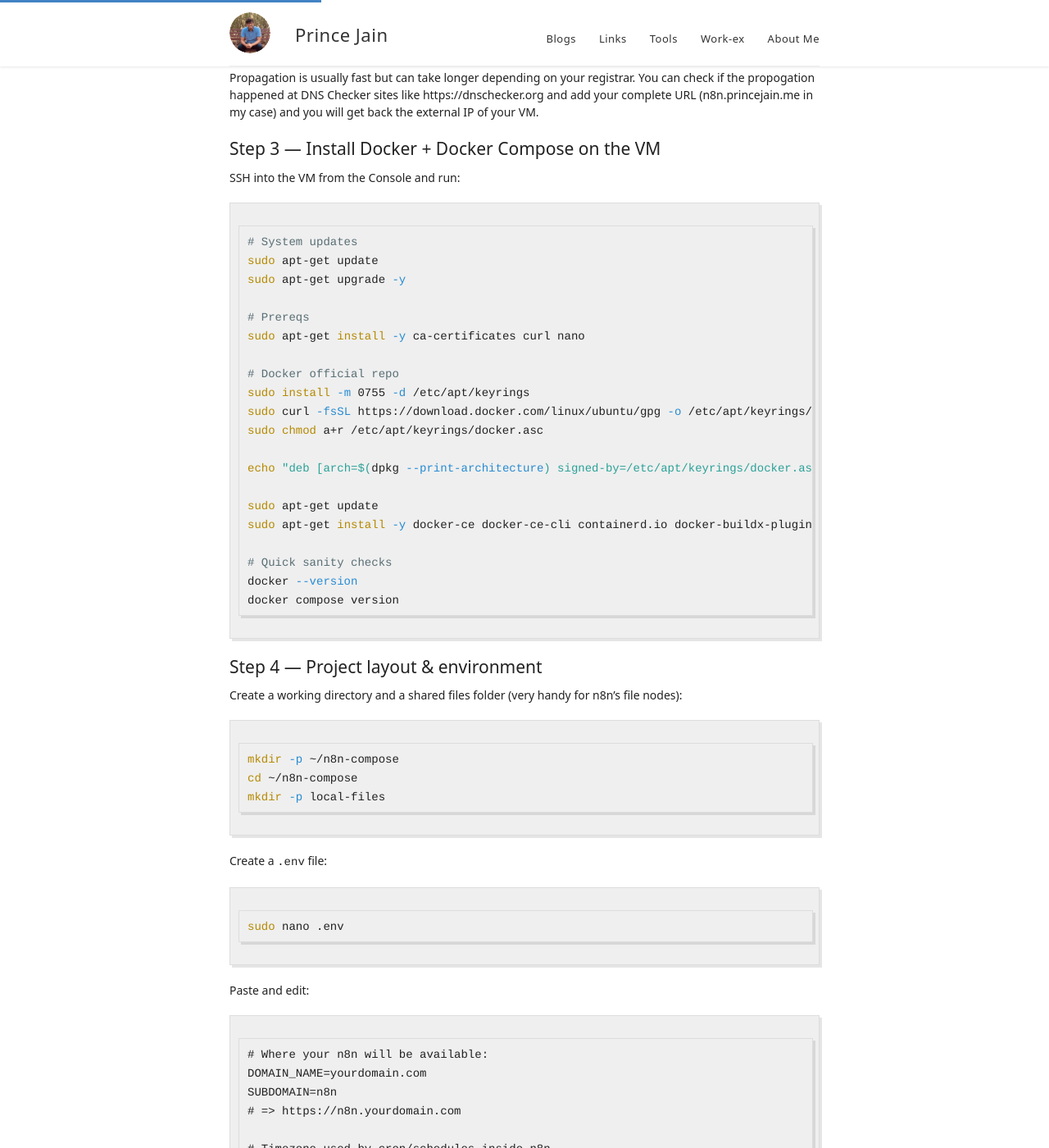
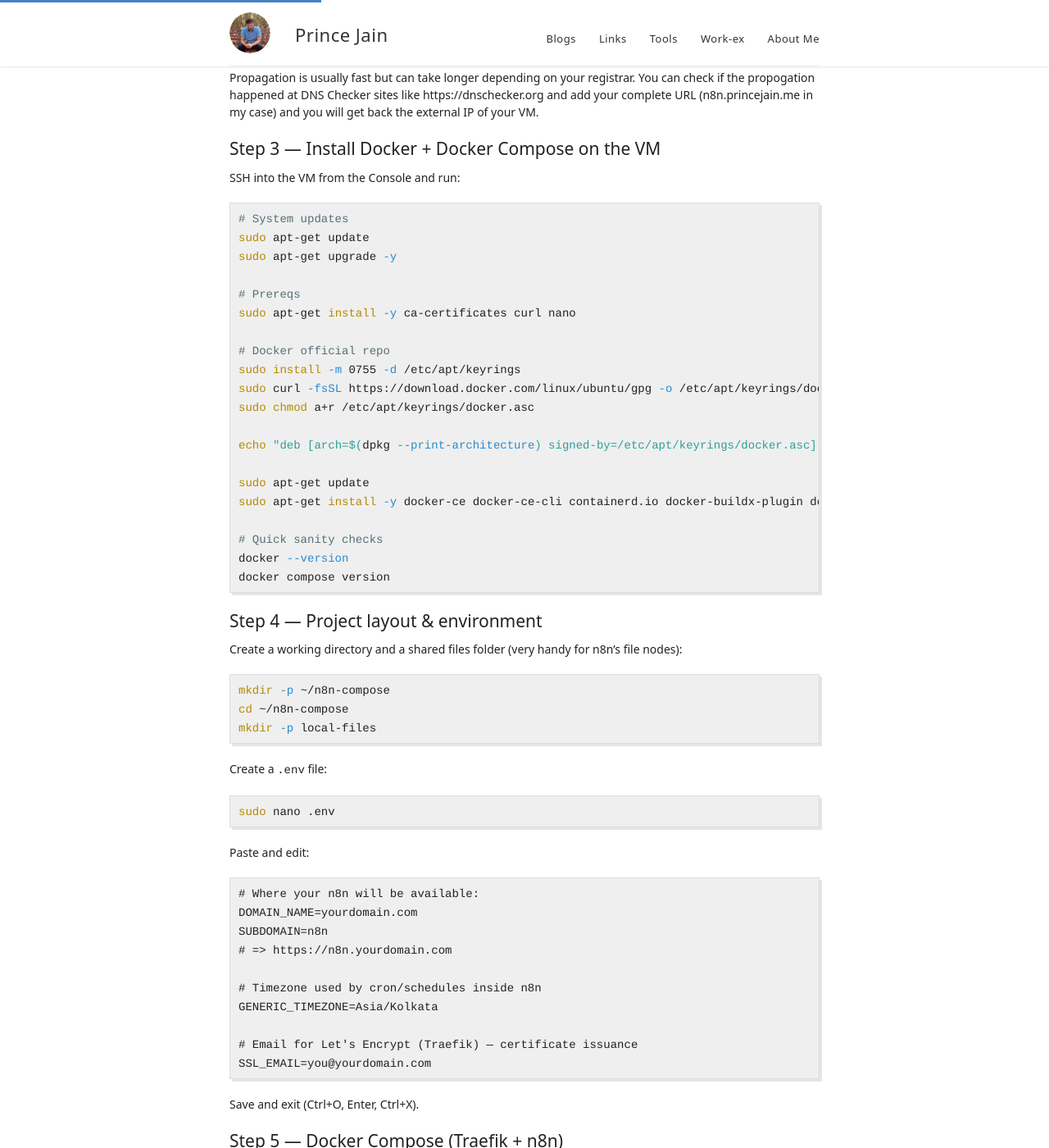
Before and after one commit to product-noob/product-noob.github.io, a Jekyll site: the page built from _posts/2025-10-10-Hosting-your-free-local-n8n.md, in a window 1280 px wide and 1400 px high, scrolled down 1595 px. Shown: the whole window at 82% size. Built offline with Jekyll 4.4.1, drawn with Linux system fonts in a browser that asks for light colours.

Commit message:
Update _highlights.scss

```diff
--- a/_sass/_highlights.scss
+++ b/_sass/_highlights.scss
@@ -1,4 +1,4 @@
-.highlight {
+.highlighter-rouge > .highlight {
   background-color: #efefef;
   padding: 7px 7px 7px 10px;
   border: 1px solid #ddd;
@@ -6,7 +6,19 @@
   -webkit-box-shadow: 3px 3px rgba(0,0,0,0.1);
   box-shadow: 3px 3px rgba(0,0,0,0.1);
   margin: 20px 0;
-  overflow: scroll;
+  overflow: auto;
+}
+
+/* Avoid double-styling when Rouge outputs both div.highlight and pre.highlight */
+.highlighter-rouge pre.highlight {
+  background: transparent;
+  border: 0;
+  margin: 0;
+  padding: 0;
+  -moz-box-shadow: none;
+  -webkit-box-shadow: none;
+  box-shadow: none;
+  overflow: visible;
 }
 
 code {
```
